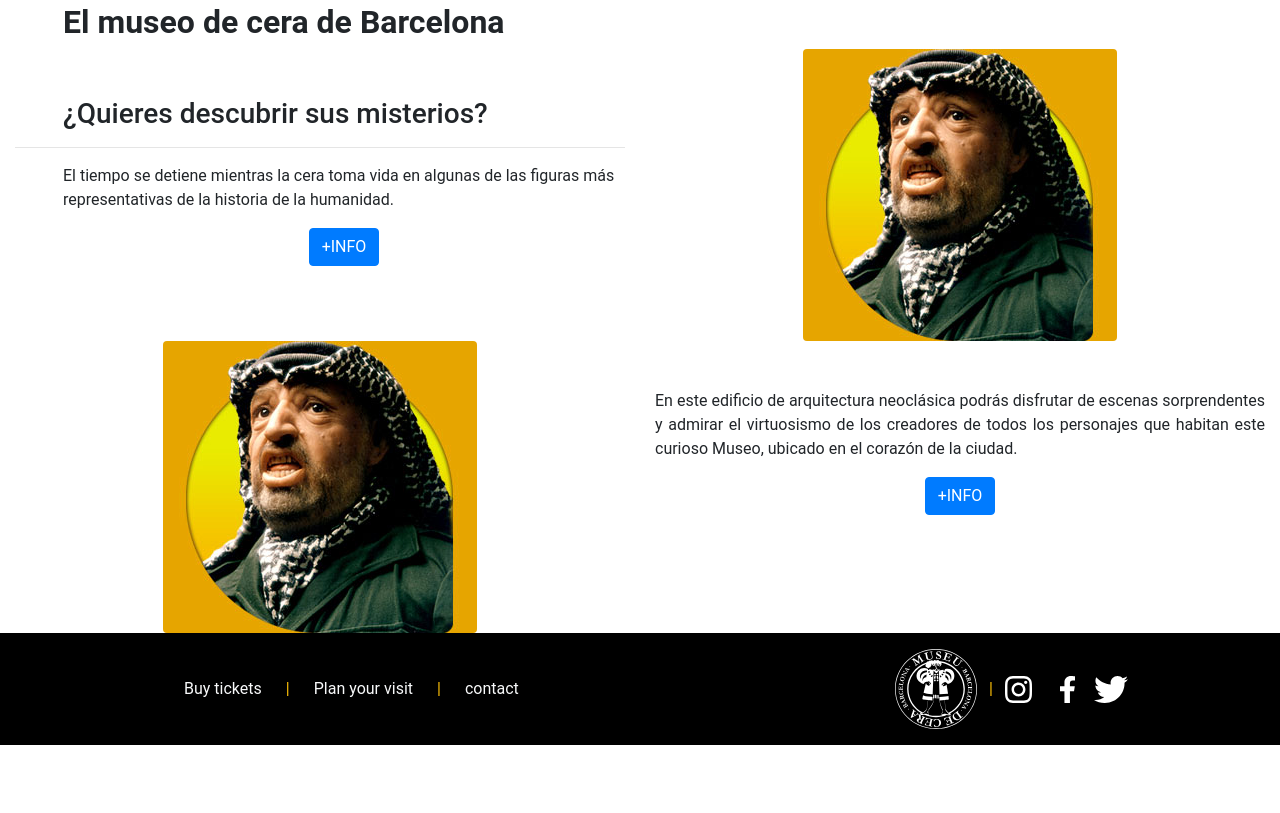
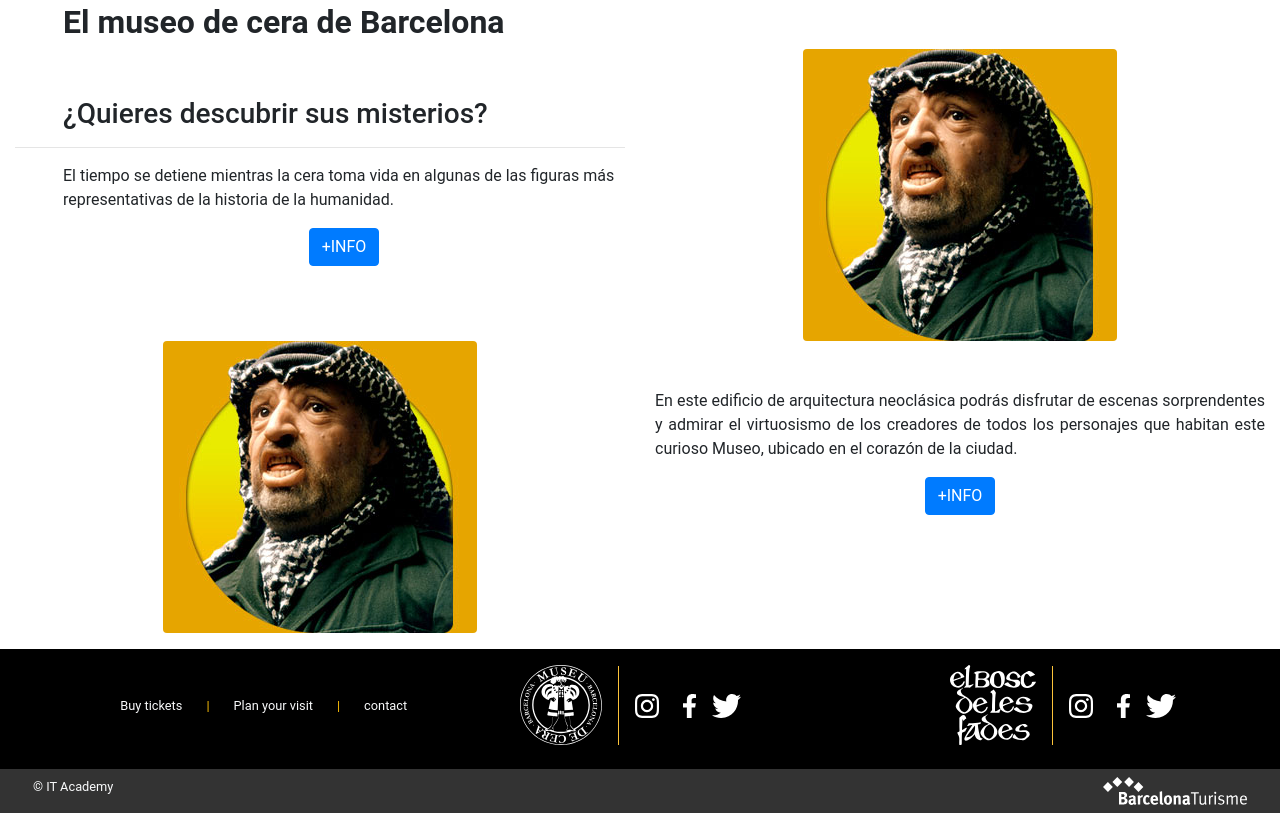
Before and after one commit to MagaliLC/mcb-project, a plain HTML site: page cera.html in a window 1280 px wide. Shown: the part 751-1564 px from the top of the page. Before the commit the page ends 1496 px from the top, so only its background shows below. Drawn offline with nearby package versions, Linux system fonts and the light colour scheme.

Commit message:
D-6 Footer finalizado, pendiente de revisión

```diff
--- a/cera.html
+++ b/cera.html
@@ -118,10 +118,10 @@
         </div>
     </div>
     <!-- FOOTER -->
-    <!-- TODO: añadir el footer con la separación inferior -->
-    <footer class="d-flex justify-content-around pt-3">
+    <footer class="mt-3">
+        <div class="footer_1 d-flex justify-content-around pt-2">
             <div class="row">
-            <ol class=" navbar align-self-center">
+                <ol class="nav_footer navbar small align-self-center">
                     <li class=" nav-item list-inline-item"><a class="text-light nav-link" href="#">Buy tickets</a></li>
                     <li class=" nav-item list-inline-item text-warning">|</li>
                     <li class=" nav-item list-inline-item"><a class="text-light nav-link" href="#">Plan your visit</a></li>
@@ -130,13 +130,41 @@
                 </ol>
             </div>
             <div class="row">
-            <ol>
+                <ol class="navbar ml-n7">
                     <li class="list-inline-item"><img class="stamp img-fluid" src="./img/MCB-stamp-white-adjusted.svg" alt="MCB_stamp_logo"></li>
-                <li class="list-inline-item text-warning">|</li>
-                <li class="list-inline-item"><img class="rrss" src="./img/instagram-white-adjusted.svg" alt="MCB_instagram"></li>
-                <li class="list-inline-item mx-3"><img class="rrss" src="./img/facebook-white-adjusted.svg" alt="MCB_twiter"></li>
-                <li class="list-inline-item"><img class="rrss" src="./img/twitter-white-adjusted.svg" alt="MCB_twiter"></li>
+                    <li class="nav_line list-inline-item text-warning mx-2">&nbsp;</li>
+                    <li class="list-inline-item ml-2">
+                        <a href="#"><img class="rrss img-fluid" src="./img/instagram-white-adjusted.svg" alt="MCB_instagram"></a>
+                    </li>
+                    <li class="list-inline-item mx-3">
+                        <a href="#"><img class="rrss img-fluid" src="./img/facebook-white-adjusted.svg" alt="MCB_twiter"></a>
+                    </li>
+                    <li class="list-inline-item">
+                        <a href="#"><img class="rrss img-fluid" src="./img/twitter-white-adjusted.svg" alt="MCB_twiter"></a>
+                    </li>
                 </ol>
+            </div>
+            <div class="row">
+                <ol class="navbar">
+                    <li class="list-inline-item"><img class="bosc img-fluid" src="./img/bosc-white-adjusted.svg" alt="bosc_de_les_fades_logo"></li>
+                    <li class="nav_line list-inline-item text-warning mx-2">&nbsp;</li>
+                    <li class="list-inline-item ml-2">
+                        <a href="#"><img class="rrss img-fluid" src="./img/instagram-white-adjusted.svg" alt="bosc_instagram"></a>
+                    </li>
+                    <li class="list-inline-item mx-3">
+                        <a href="#"><img class="rrss img-fluid" src="./img/facebook-white-adjusted.svg" alt="bosc_twiter"></a>
+                    </li>
+                    <li class="list-inline-item">
+                        <a href="#"><img class="rrss img-fluid" src="./img/twitter-white-adjusted.svg" alt="bosc_twiter"></a>
+                    </li>
+                </ol>
+            </div>
+        </div>
+        <div class="footer_2 pt-2">
+            <div class="row  d-flex justify-content-between">
+                <p class="col text-light small pl-5">&copy; IT Academy</p>
+                <span class="bcn_turisme pr-5"><img class="img-fluid" src="./img/bcn-turisme-white-adjusted.svg" alt="bcn_turisme"></span>
+            </div>
         </div>
     </footer>
     <!-- FOOTER -->
--- /dev/null
+++ b/css/m_style.css
@@ -0,0 +1,129 @@
+body {
+    padding-bottom: 105px;
+}
+
+#top-menu {
+    position: fixed;
+    bottom: 0 !important;
+    width: 100%;
+    z-index: 1047;
+    background-color: yellow;
+}
+
+#top-menu ul li a {
+    color: black;
+    font-size: 1.5em;
+}
+
+#top-menu ul li {
+    padding: 0 0.5em 0 0.5em;
+    display: inline-block;
+}
+
+#top-menu .navbar-brand {
+    font-size: 2em;
+    color: black;
+}
+
+.navbar-toggler-icon {
+    color: black;
+    border: black;
+}
+
+.jumbotron {
+    background-color: #FCC43A;
+    background-size: cover;
+    height: 300px;
+    text-align: center;
+    padding-top: 0;
+    margin-bottom: 0;
+}
+
+.visitacontainer {
+    background-image: url("../img/g_3.jpg");
+    background-size: cover;
+    height: 300px;
+    text-align: center;
+    padding-top: 0;
+    margin-bottom: 0;
+}
+
+.jumbotron-fluid p {
+    font-size: 1.5em !important;
+}
+
+.hugecenter {
+    font-size: 2.5em !important;
+    letter-spacing: 0.5em !important;
+}
+
+.jumbotron button {
+    margin-top: 1.1em;
+}
+
+.idiomas {
+    font-size: 0.5em;
+}
+
+#sidebar {
+    position: absolute;
+    top: 74px;
+    left: 0;
+    min-width: 75px;
+    max-width: 75px;
+    min-height: 600px;
+}
+
+.visita {
+    margin-top: 0 !important;
+    margin-right: 2rem !important;
+}
+
+.footer_1 {
+    background-color: black;
+}
+
+.footer_2 {
+    background-color: #333;
+}
+
+.nav_line {
+    width: 1px;
+    background-color: #FCC43A;
+    font-size: 3.3em;
+}
+
+.ml-n7 {
+    margin-left: -7rem !important;
+}
+
+.stamp {
+    height: 5em;
+}
+
+.bosc {
+    height: 5em;
+}
+
+.rrss {
+    height: 1.5em;
+}
+
+.bcn_turisme {
+    display: inline-block;
+    width: 12em;
+    height: auto;
+}
+
+
+/* media queries */
+
+@media (max-width: 375px) {
+    .jumbotron {
+        height: 325px;
+    }
+    .jumbotron button {
+        margin-left: 4rem !important;
+        margin-top: 0.5em;
+    }
+}
--- a/css/style.css
+++ b/css/style.css
@@ -50,14 +50,38 @@
     align-items: stretch;
 }
 
-footer {
+.footer_1 {
     background-color: black;
+}
+
+.footer_2 {
+    background-color: #333;
+}
+
+.nav_line {
+    width: 1px;
+    background-color: #FCC43A;
+    font-size: 3.3em;
+}
+
+.ml-n7 {
+    margin-left: -7rem !important;
 }
 
 .stamp {
     height: 5em;
 }
 
+.bosc {
+    height: 5em;
+}
+
 .rrss {
-    height: 1.7em;
+    height: 1.5em;
 }
+
+.bcn_turisme {
+    display: inline-block;
+    width: 12em;
+    height: auto;
+}
```
Also changed, not shown: cera-mobile.html (+58 -100 lines), img/bcn-turisme-white-adjusted.svg (added), img/bosc-white-adjusted.svg (added), temp/footer2.png (deleted). Lines whose indentation alone changed are shown as unchanged.
